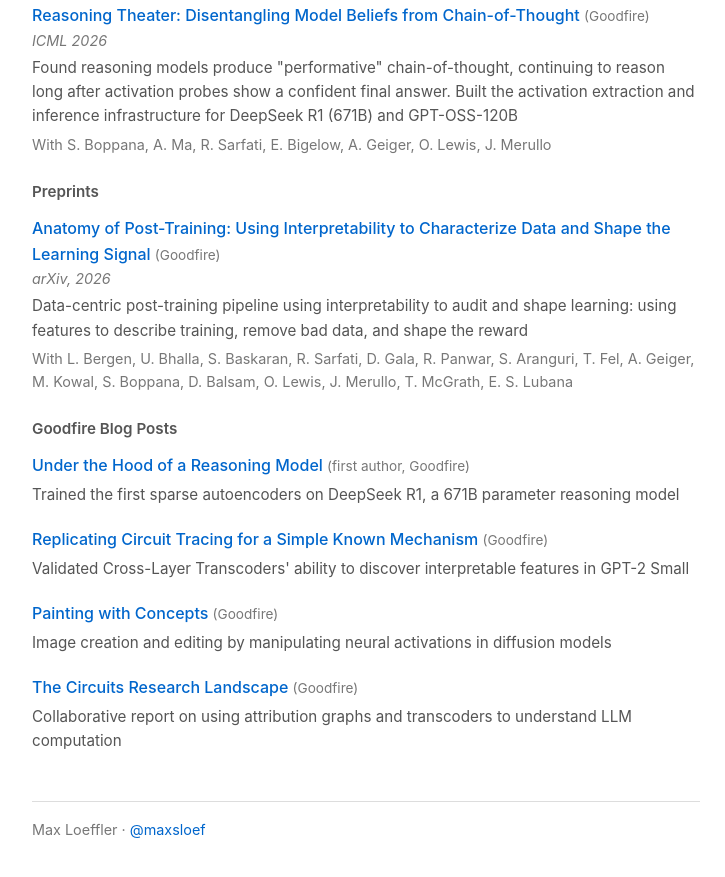
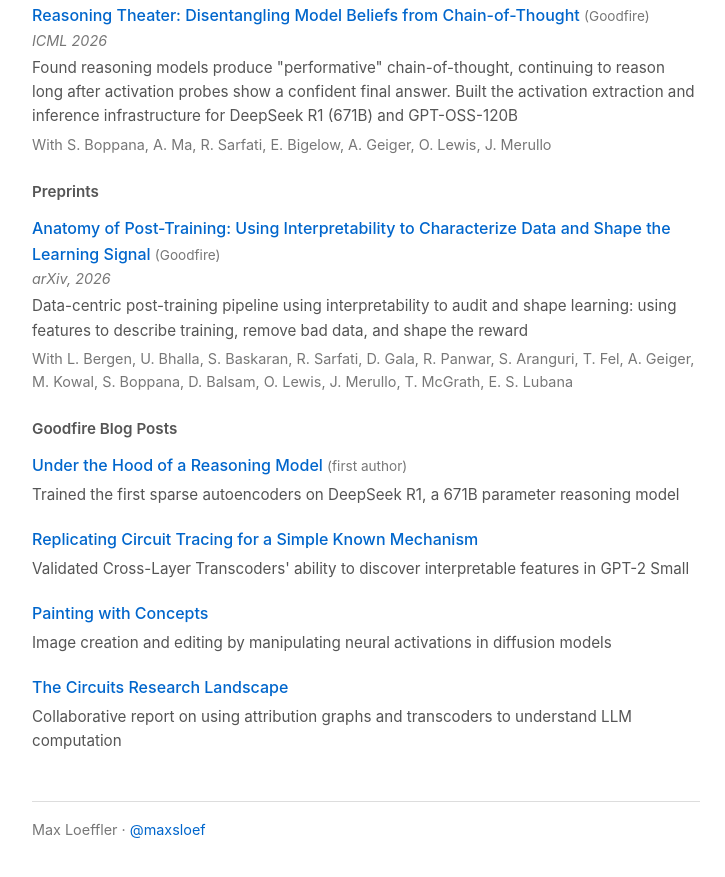
Before and after one commit to maxsloef/maxsloef.github.io, a plain HTML site: page index.html in a window 1280 px wide. Shown: the part 1030-1907 px from the top of the page, without its empty margins (274-999 px from the left). Drawn offline with Linux system fonts and the light colour scheme.

Commit message:
Drop redundant (Goodfire) tags under Goodfire Blog Posts
Co-Authored-By: Claude Opus 5.5 <noreply@anthropic.com>
Claude-Session: https://claude.ai/code/session_01QcMMrhrQUJqSYMzxxSW6hK

```diff
--- a/index.html
+++ b/index.html
@@ -78,19 +78,19 @@
     <h3>Goodfire Blog Posts</h3>
     <ul class="list">
         <li>
-            <div class="title"><a href="https://www.goodfire.ai/research/under-the-hood-of-a-reasoning-model">Under the Hood of a Reasoning Model</a> <span class="meta">(first author, Goodfire)</span></div>
+            <div class="title"><a href="https://www.goodfire.ai/research/under-the-hood-of-a-reasoning-model">Under the Hood of a Reasoning Model</a> <span class="meta">(first author)</span></div>
             <div class="description">Trained the first sparse autoencoders on DeepSeek R1, a 671B parameter reasoning model</div>
         </li>
         <li>
-            <div class="title"><a href="https://www.goodfire.ai/research/replicating-circuit-tracing-for-a-simple-mechanism">Replicating Circuit Tracing for a Simple Known Mechanism</a> <span class="meta">(Goodfire)</span></div>
+            <div class="title"><a href="https://www.goodfire.ai/research/replicating-circuit-tracing-for-a-simple-mechanism">Replicating Circuit Tracing for a Simple Known Mechanism</a></div>
             <div class="description">Validated Cross-Layer Transcoders' ability to discover interpretable features in GPT-2 Small</div>
         </li>
         <li>
-            <div class="title"><a href="https://www.goodfire.ai/research/painting-with-concepts">Painting with Concepts</a> <span class="meta">(Goodfire)</span></div>
+            <div class="title"><a href="https://www.goodfire.ai/research/painting-with-concepts">Painting with Concepts</a></div>
             <div class="description">Image creation and editing by manipulating neural activations in diffusion models</div>
         </li>
         <li>
-            <div class="title"><a href="http://neuronpedia.org/graph/info">The Circuits Research Landscape</a> <span class="meta">(Goodfire)</span></div>
+            <div class="title"><a href="http://neuronpedia.org/graph/info">The Circuits Research Landscape</a></div>
             <div class="description">Collaborative report on using attribution graphs and transcoders to understand LLM computation</div>
         </li>
     </ul>
```
